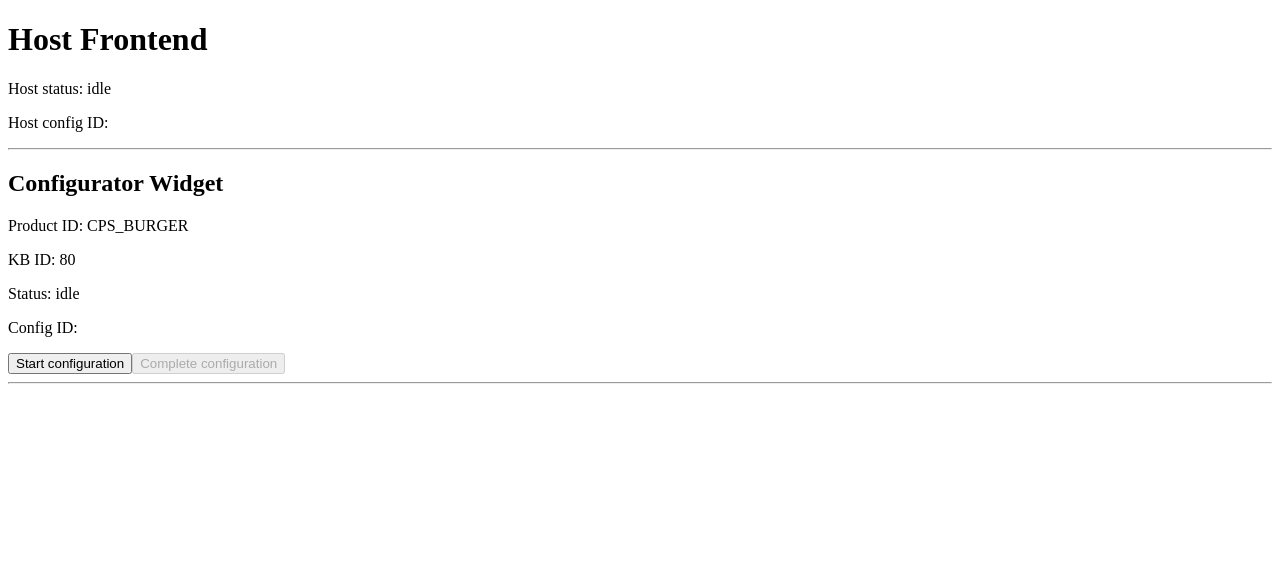
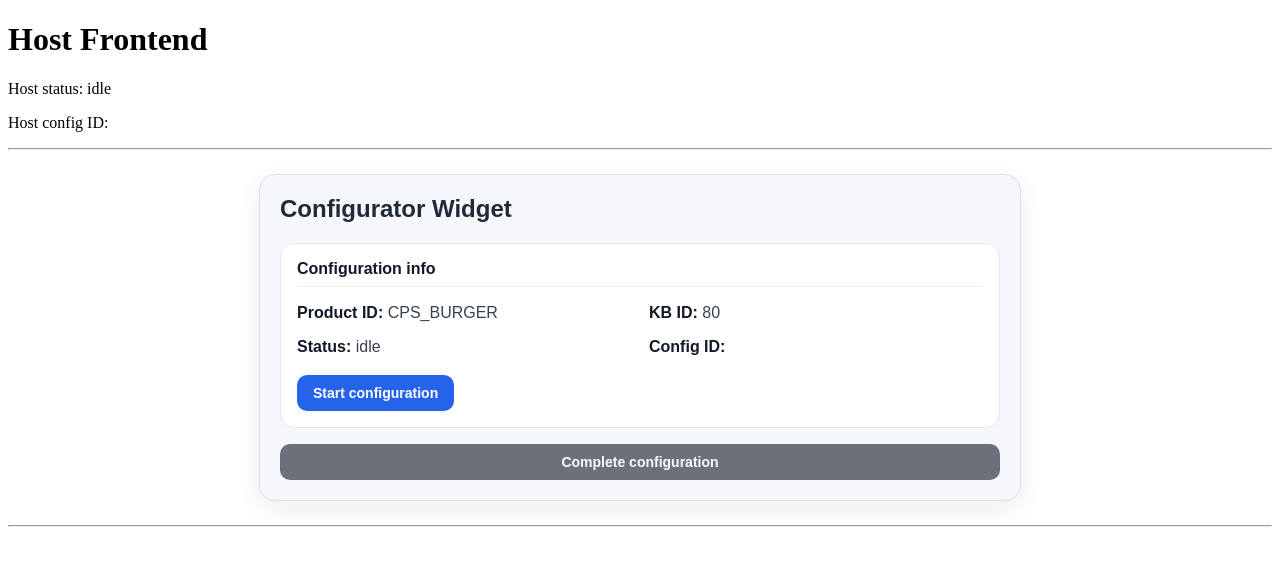
Before and after one commit to mwalexandra/configurator-prototype, an Angular app in the folder widget-angular/: page / in a window 1280 px wide. Shown: the top 566 px of the page. Built offline with nearby package versions, Linux system fonts and the light colour scheme.

Commit message:
widget styles

```diff
--- a/widget-angular/src/app/configurator-widget/configurator-widget.component.html
+++ b/widget-angular/src/app/configurator-widget/configurator-widget.component.html
@@ -1,21 +1,41 @@
 <div class="widget">
-  <h2>Configurator Widget</h2>
+  <h2 class="widget__title">Configurator Widget</h2>
 
-  <p>Product ID: {{ productId }}</p>
-  <p>KB ID: {{ kbId }}</p>
-  <p>Status: {{ status() }}</p>
-  <p>Config ID: {{ configId() }}</p>
-  <p *ngIf="responseTimeMs() !== null">Response time: {{ responseTimeMs() }} ms</p>
+  <div class="card">
+    <h3 class="card__title">Configuration info</h3>
+    <div class="info-grid">
+      <p><span>Product ID:</span> {{ productId }}</p>
+      <p><span>KB ID:</span> {{ kbId }}</p>
+      <p><span>Status:</span> {{ status() }}</p>
+      <p><span>Config ID:</span> {{ configId() }}</p>
+      <p *ngIf="responseTimeMs() !== null">
+        <span>Response time:</span> {{ responseTimeMs() }} ms
+      </p>
+    </div>
 
-  <button (click)="startConfiguration()" [disabled]="status() === 'loading'">
-    {{ status() === 'loading' ? 'Starting...' : 'Start configuration' }}
-  </button>
+    <button class="btn btn--primary"
+      (click)="startConfiguration()"
+      [disabled]="status() === 'loading'">
+      {{ status() === 'loading' ? 'Starting...' : 'Start configuration' }}
+    </button>
+  </div>
 
-  <div *ngIf="configId()">
-    <h3>Characteristic: Color</h3>
+  <div class="card" *ngIf="configurationData()">
+    <h3 class="card__title">SAP response summary</h3>
+    <div class="info-grid">
+      <p><span>Consistent:</span> {{ configurationData()?.consistent }}</p>
+      <p><span>Complete:</span> {{ configurationData()?.complete }}</p>
+      <p><span>Root item:</span> {{ configurationData()?.rootItem?.key }}</p>
+      <p><span>KB Build:</span> {{ configurationData()?.kbBuild }}</p>
+    </div>
+  </div>
 
-    <label for="color-select">Color</label>
+  <div class="card" *ngIf="configId()">
+    <h3 class="card__title">Characteristic</h3>
+
+    <label class="field-label" for="color-select">Color</label>
     <select
+      class="select"
       id="color-select"
       [value]="selectedColor()"
       (change)="updateConfiguration($any($event.target).value)">
@@ -24,13 +44,17 @@
       <option value="BLACK">Black</option>
     </select>
 
-    <p>Selected color: {{ selectedColor() }}</p>
+    <p class="selected-value">
+      <span>Selected color:</span> {{ selectedColor() }}
+    </p>
   </div>
 
-  <p *ngIf="errorMessage()">{{ errorMessage() }}</p>
+  <p class="error" *ngIf="errorMessage()">{{ errorMessage() }}</p>
 
-  <button (click)="completeConfiguration()" [disabled]="!configId()">
+  <button
+    class="btn btn--secondary btn--full"
+    (click)="completeConfiguration()"
+    [disabled]="!configId()">
     Complete configuration
   </button>
-
 </div>
--- a/widget-angular/src/app/configurator-widget/configurator-widget.component.scss
+++ b/widget-angular/src/app/configurator-widget/configurator-widget.component.scss
@@ -0,0 +1,131 @@
+:host {
+  display: block;
+  font-family: Arial, Helvetica, sans-serif;
+}
+
+.widget {
+  max-width: 720px;
+  margin: 24px auto;
+  padding: 20px;
+  background: #f5f7fb;
+  border: 1px solid #d9e1ec;
+  border-radius: 16px;
+  box-shadow: 0 8px 24px rgba(15, 23, 42, 0.08);
+}
+
+.widget__title {
+  margin: 0 0 20px;
+  font-size: 24px;
+  color: #1f2937;
+}
+
+.card {
+  background: #ffffff;
+  border: 1px solid #e5e7eb;
+  border-radius: 14px;
+  padding: 16px;
+  margin-bottom: 16px;
+}
+
+.card__title {
+  margin: 0 0 14px;
+  font-size: 16px;
+  color: #111827;
+  border-bottom: 1px solid #eef2f7;
+  padding-bottom: 8px;
+}
+
+.info-grid {
+  display: grid;
+  grid-template-columns: 1fr 1fr;
+  gap: 10px 18px;
+  margin-bottom: 16px;
+}
+
+.info-grid p,
+.selected-value,
+.error {
+  margin: 0;
+  line-height: 1.5;
+  color: #374151;
+}
+
+.info-grid span,
+.selected-value span {
+  font-weight: 600;
+  color: #111827;
+}
+
+.field-label {
+  display: block;
+  margin-bottom: 8px;
+  font-weight: 600;
+  color: #111827;
+}
+
+.select {
+  width: 100%;
+  max-width: 280px;
+  padding: 10px 12px;
+  border: 1px solid #cbd5e1;
+  border-radius: 10px;
+  background: #fff;
+  font-size: 14px;
+  margin-bottom: 12px;
+}
+
+.btn {
+  border: none;
+  border-radius: 10px;
+  padding: 10px 16px;
+  font-size: 14px;
+  font-weight: 600;
+  cursor: pointer;
+  transition: 0.2s ease;
+}
+
+.btn:disabled {
+  opacity: 0.6;
+  cursor: not-allowed;
+}
+
+.btn--primary {
+  background: #2563eb;
+  color: #fff;
+}
+
+.btn--primary:hover:not(:disabled) {
+  background: #1d4ed8;
+}
+
+.btn--secondary {
+  background: #111827;
+  color: #fff;
+}
+
+.btn--secondary:hover:not(:disabled) {
+  background: #000000;
+}
+
+.btn--full {
+  width: 100%;
+}
+
+.error {
+  margin: 12px 0;
+  padding: 12px 14px;
+  border-radius: 10px;
+  background: #fef2f2;
+  border: 1px solid #fecaca;
+  color: #b91c1c;
+}
+
+@media (max-width: 640px) {
+  .info-grid {
+    grid-template-columns: 1fr;
+  }
+
+  .widget {
+    padding: 16px;
+  }
+}
--- a/widget-angular/src/app/configurator-widget/configurator-widget.component.ts
+++ b/widget-angular/src/app/configurator-widget/configurator-widget.component.ts
@@ -28,6 +28,7 @@ export class ConfiguratorWidgetComponent {
   errorOccurred = output<{ errorCode: string; message: string }>();
 
   responseTimeMs = signal<number | null>(null);
+  configurationData = signal<any | null>(null);                                                // raw response-data
   configId = signal<string | null>(null);
   status = signal<'idle' | 'loading' | 'started' | 'error' | 'updating' | 'completed'>('idle');
   errorMessage = signal<string | null>(null);
@@ -45,6 +46,7 @@ export class ConfiguratorWidgetComponent {
       local: this.local
     }).subscribe({
       next: (response) => {
+        this.configurationData.set(JSON.parse(response.configuration));
         this.configId.set(response.configId);
         this.responseTimeMs.set(response.responseTimeMs);
         this.status.set('started');
--- a/widget-angular/src/app/models/configuration.models.ts
+++ b/widget-angular/src/app/models/configuration.models.ts
@@ -7,6 +7,6 @@ export interface CreateConfigurationRequest {
 export interface CreateConfigurationResponse {
   configId: string;
   status: string;
-  configuration: string;
+  configuration: string;                         // raw response-data
   responseTimeMs: number;
 }
```
